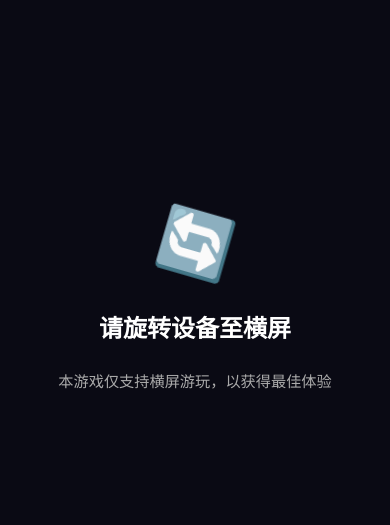
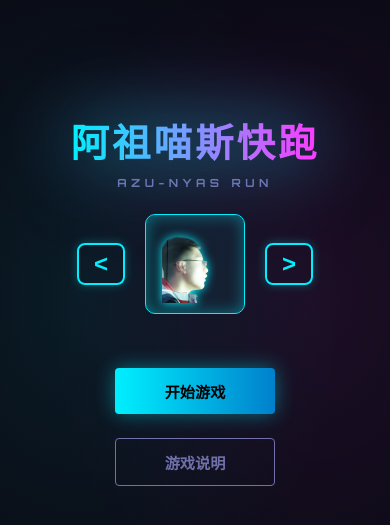
Before and after one commit to anon-desu/miaosirun-main, a website: page game/index.html in a window 390 px wide. Shown: the part 123-648 px from the top of the page. Drawn offline with Linux system fonts and the light colour scheme.

Commit message:
Update index.html

```diff
--- a/game/index.html
+++ b/game/index.html
@@ -5,40 +5,8 @@
   <meta name="viewport" content="width=device-width, initial-scale=1.0, user-scalable=no, viewport-fit=cover" />
   <title>阿祖喵斯快跑</title>
   <link rel="stylesheet" href="css/style.css" />
-  <style>
-    /* 横屏提示遮罩（竖屏时显示） */
-    #rotate-tip {
-      display: none;
-      position: fixed;
-      inset: 0;
-      z-index: 9999;
-      background: #0a0a14;
-      flex-direction: column;
-      align-items: center;
-      justify-content: center;
-      gap: 20px;
-      color: #e8e8ff;
-      font-family: sans-serif;
-      text-align: center;
-      pointer-events: all;
-    }
-    #rotate-tip.show { display: flex; }
-    #rotate-tip .icon { font-size: 60px; animation: spin 1.5s ease-in-out infinite alternate; }
-    @keyframes spin {
-      from { transform: rotate(-30deg); }
-      to   { transform: rotate(30deg);  }
-    }
-    #rotate-tip p { font-size: 1.1rem; color: #aaa; }
-  </style>
 </head>
 <body>
-  <!-- 【重要修复】补全被遗漏的横屏提示遮罩 HTML 节点，解决竖屏无法拦截的问题 -->
-  <div id="rotate-tip">
-    <div class="icon">🔄</div>
-    <h2 style="margin: 10px 0 5px 0; font-size: 1.5rem; color: #fff;">请旋转设备至横屏</h2>
-    <p style="margin: 0; font-size: 0.95rem; color: #aaa;">本游戏仅支持横屏游玩，以获得最佳体验</p>
-  </div>
-
   <div id="app">
     <div id="screen-start" class="screen active">
       <div class="start-content">
@@ -129,7 +97,8 @@
 
   <script>
     /**
-     * 选人界面初始化逻辑
+     * 【新增】选人界面初始化逻辑
+     * 这个函数会在 assetLoader.js 彻底加载完资源后被自动调用
      */
     window.initCharSelectUI = function() {
       const validPlayers = AssetLoader.getValidPlayers();
@@ -143,9 +112,11 @@
       let currentIndex = 0;
       window.selectedPlayerKey = validPlayers[currentIndex]; // 暴露给 game.js
 
+      // 显示 UI 并应用第一张图
       imgPreview.src = AssetLoader.get(validPlayers[currentIndex]).src || 'assets/images/player/player.png';
       container.style.display = 'flex';
 
+      // 绑定左右切换事件
       btnPrev.addEventListener('click', () => {
         currentIndex = (currentIndex - 1 + validPlayers.length) % validPlayers.length;
         window.selectedPlayerKey = validPlayers[currentIndex];
@@ -160,33 +131,16 @@
     };
 
     /**
-     * 优化：屏幕方向管理逻辑（直接基于物理尺寸宽高判定，彻底解决物理竖屏时被电脑模式欺骗的问题）
+     * 屏幕方向自适应管理（不设任何强制拦截，竖屏、横屏均可流畅游玩）
      */
     (function() {
-      const tip = document.getElementById('rotate-tip');
-
-      function checkOrientation() {
-        if (!tip) return;
-        // 高度大于宽度，即为物理竖屏，直接强行显示遮罩，无法绕过
-        if (window.innerHeight > window.innerWidth) {
-          tip.classList.add('show');
-        } else {
-          tip.classList.remove('show');
-          if (window.gameInstance && typeof window.gameInstance._resize === 'function') {
-            window.gameInstance._resize();
-          }
+      function handleResize() {
+        if (window.gameInstance && typeof window.gameInstance._resize === 'function') {
+          window.gameInstance._resize();
         }
       }
-
-      window.addEventListener('resize', checkOrientation);
-      window.addEventListener('orientationchange', checkOrientation);
-      checkOrientation(); // 初始化执行
-
-      if (screen.orientation && screen.orientation.lock) {
-        screen.orientation.lock('landscape').catch(() => {
-          console.log("浏览器不支持或未开启全屏，无法锁定方向");
-        });
-      }
+      window.addEventListener('resize', handleResize);
+      window.addEventListener('orientationchange', handleResize);
     })();
   </script>
 </body>
```
